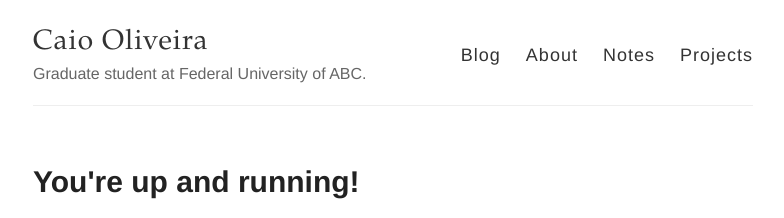
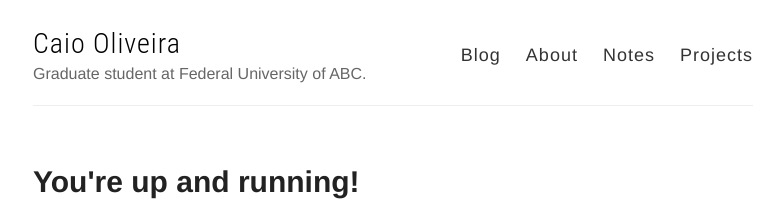
Before and after one commit to oliveira-caio/oliveira-caio.github.io, a Jekyll site: the page built from index.html, in a window 1280 px wide. Shown: the top 218 px of the page, without its empty margins (247-1031 px from the left). Built offline with Jekyll 4.4.1, drawn with Linux system fonts in a browser that asks for light colours.

Commit message:
change name's font, i hope.

```diff
--- a/_sass/_variables.scss
+++ b/_sass/_variables.scss
@@ -18,6 +18,7 @@ $white: #fff;
 $helvetica: Helvetica, Arial, sans-serif;
 $helveticaNeue: "Helvetica Neue", Helvetica, Arial, sans-serif;
 $garamond: Garamond, serif;
+$roboto: 'Roboto Condensed', sans-serif;
 $georgia: Georgia, serif;
 
 // Mobile breakpoints
--- a/style.scss
+++ b/style.scss
@@ -192,9 +192,9 @@ img {
 
 .site-name {
   margin: 0;
-  color: $darkGray;
+  color: $black;
   cursor: pointer;
-  font-family: $garamond;
+  font-family: $roboto;
   font-weight: 300;
   font-size: 28px;
   letter-spacing: 1px;
```
